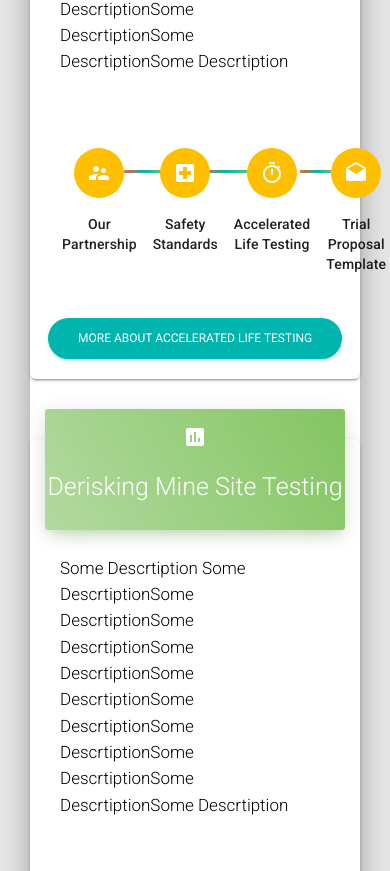
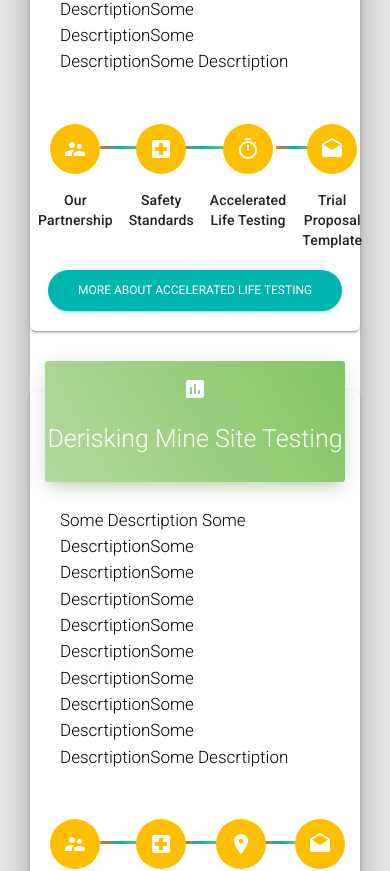
Before and after one commit to uwasystemhealth/livinglab-site-v3, a Next.js app: page /roadmap in a window 390 px wide. Shown: the part 1398-2269 px from the top of the page. Built offline with nearby package versions, Linux system fonts and the light colour scheme.

Commit message:
mobile alignment fix

```diff
--- a/assets/jss/custom/stepper.js
+++ b/assets/jss/custom/stepper.js
@@ -4,6 +4,7 @@ import StepConnector from '@material-ui/core/StepConnector';
 const stepperStyle = {
 	stepper: {
 		backgroundColor: 'transparent',
+		padding: '0px',
 	},
 	root: {
 		backgroundColor: '#FEBF00',
```
